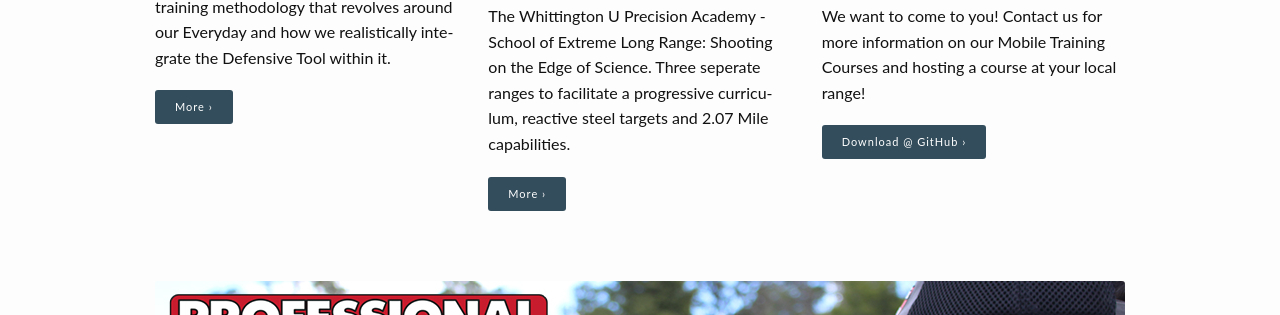
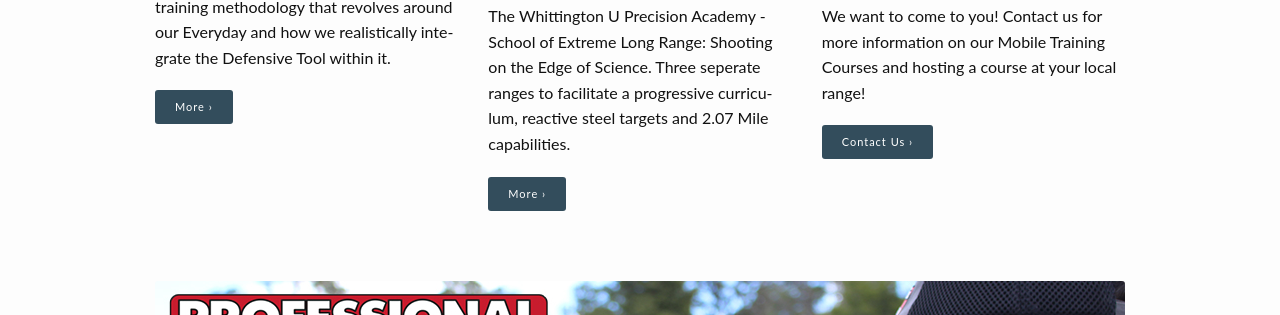
Before and after one commit to JonWeilerPMI/pmisite, a Jekyll site: the page built from index.md, in a window 1280 px wide. Shown: the part 679-994 px from the top of the page. Built offline with Jekyll 4.4.1, drawn with Linux system fonts in a browser that asks for light colours.

Commit message:
Update index satellite button

```diff
--- a/_layouts/frontpage.html
+++ b/_layouts/frontpage.html
@@ -41,7 +41,7 @@
         <a href="{{ page.widget-3.url }}">{% if page.widget-3.image %}<img src="{{ site.urlimg }}/{{ page.widget-3.image }}" width="302" height="182" alt="">{% endif %}{% if page.widget-3.video %}{{ page.widget-3.video }}{% endif %}</a>
         <h2 class="font-size-h3 t10">{{ page.widget-3.title }}</h2>
         <p>{{ page.widget-3.text }}</p>
-        <p><a class="button tiny radius" href="{{ page.widget-3.url }}">Download &#64; GitHub ›</a></p>
+        <p><a class="button tiny radius" href="{{ page.widget-3.url }}">Contact Us ›</a></p>
     </div><!-- /.medium-4.columns -->
     {% endif %}
 </div><!-- /.row -->
```
